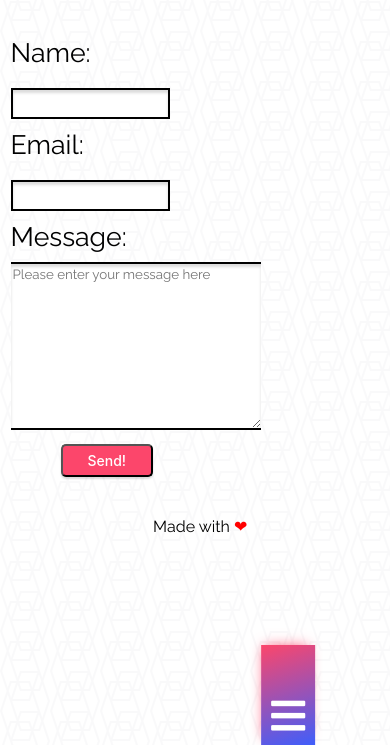
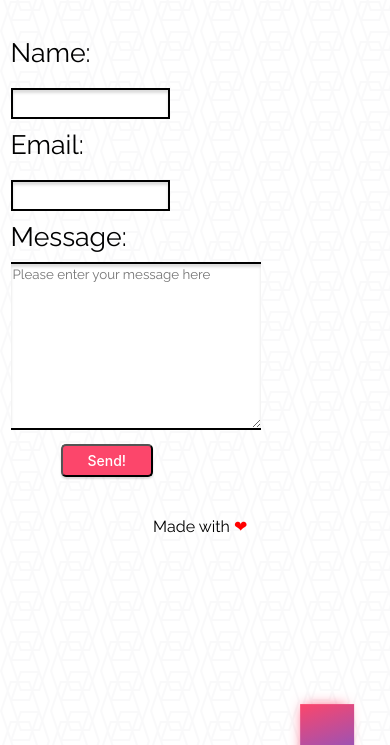
Before and after one commit to PraveenMut/portfolio-project, a plain HTML site: page contact.html in a window 390 px wide. Shown: the part 99-844 px from the top of the page. Drawn offline with Linux system fonts and the light colour scheme.

Commit message:
fixed critical error with bottom navbar

```diff
--- a/styles.css
+++ b/styles.css
@@ -295,7 +295,10 @@ i {
 		}
 		.mobile-wrapper-bottom {
 			display: flex;
-			height: 100vh;
+			height: 107vh;
+			margin: initial;
+			position: fixed;
+			left: 300px;
 		}
 		main {
 			margin-left: -5%;
```
